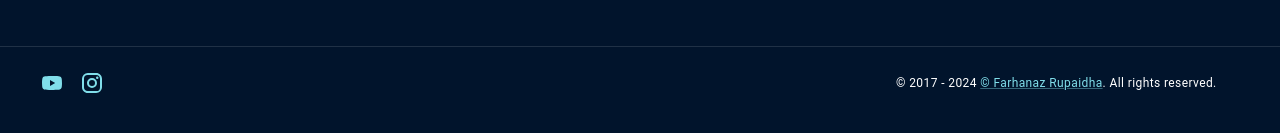
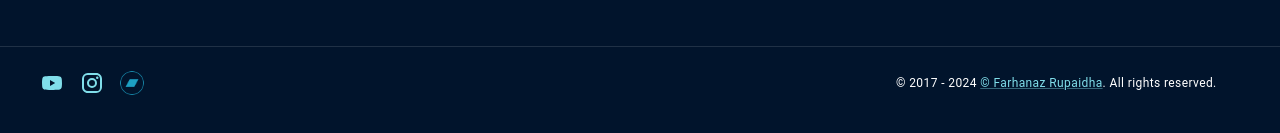
Before and after one commit to farhanazrupaidha/farhanazrupaidha-markdown, a Next.js app: page / in a window 1280 px wide. Shown: the part 619-752 px from the top of the page. Built offline with nearby package versions, Linux system fonts and the light colour scheme; no server answers; what @mui/material-nextjs would draw is missing.

Commit message:
11th commit
bandcamp added

```diff
--- a/src/app/_components/appbottombar.js
+++ b/src/app/_components/appbottombar.js
@@ -6,12 +6,10 @@ import Typography from '@mui/material/Typography';
 import Link from '@mui/material/Link';
 import IconButton from '@mui/material/IconButton';
 import { styled } from '@mui/material/styles';
+import Avatar from '@mui/material/Avatar';
 
 import YouTubeIcon from '@mui/icons-material/YouTube';
 import InstagramIcon from '@mui/icons-material/Instagram';
-import FacebookIcon from '@mui/icons-material/Facebook';
-import PinterestIcon from '@mui/icons-material/Pinterest';
-import XIcon from '@mui/icons-material/X';
 
 const Item = styled(Box)(({ theme }) => ({
   ...theme.typography.body2,
@@ -39,6 +37,9 @@ export default function AppBottomBar () {
           <IconButton href="https://www.instagram.com/farhanazrupaidha/" color="secondary" aria-label="Follow me on Instagram">
             <InstagramIcon />
           </IconButton>
+          <IconButton href="https://farhanazrupaidha.bandcamp.com" color="secondary" aria-label="Follow me on Bandcamp">
+          <Avatar alt="Bandcamp" sx={{ width: 24, height: 24 }} src="/images/bandcamp-button-circle-line-aqua-256.png" />
+          </IconButton>
         </Item>
 
         <Item>
```
Also changed, not shown: public/images/bandcamp-button-circle-line-aqua-256.png (added).
